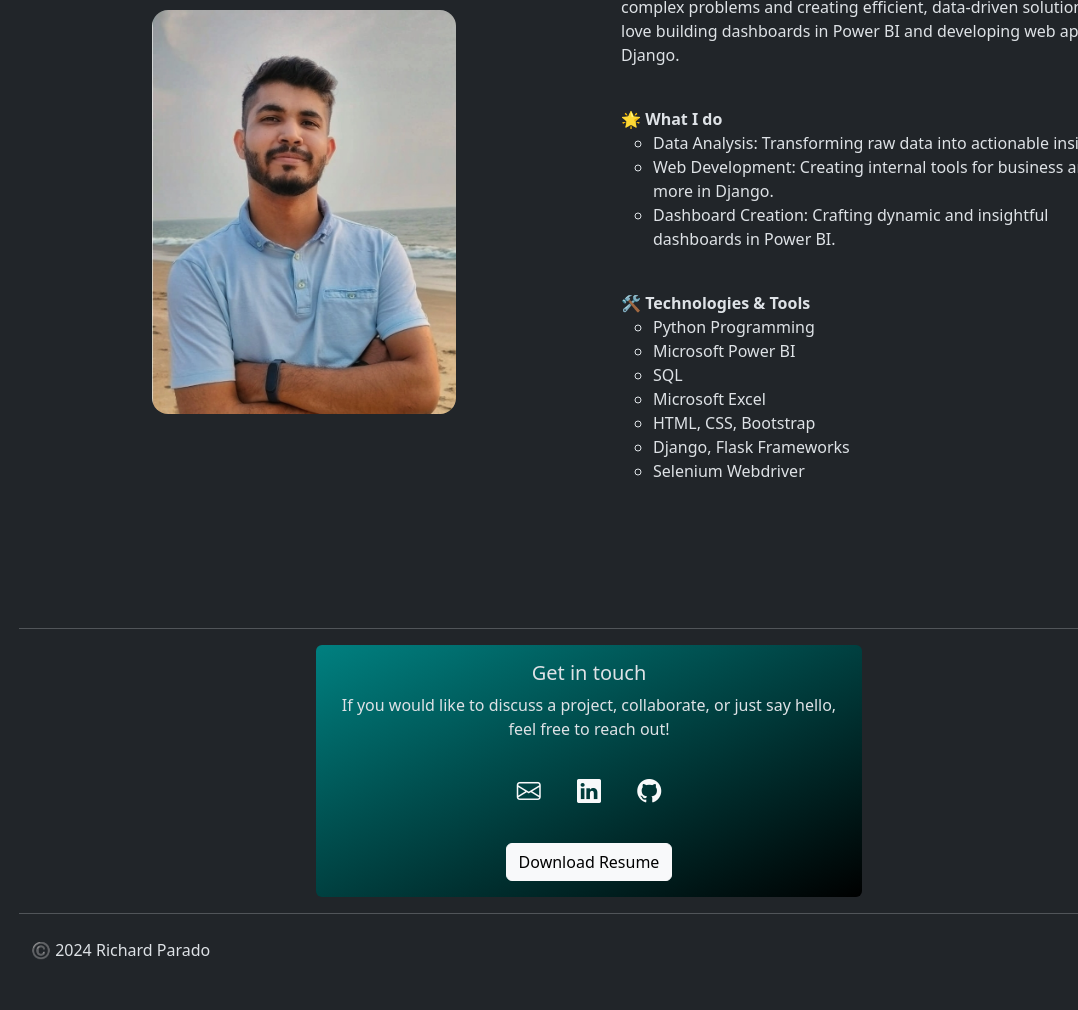
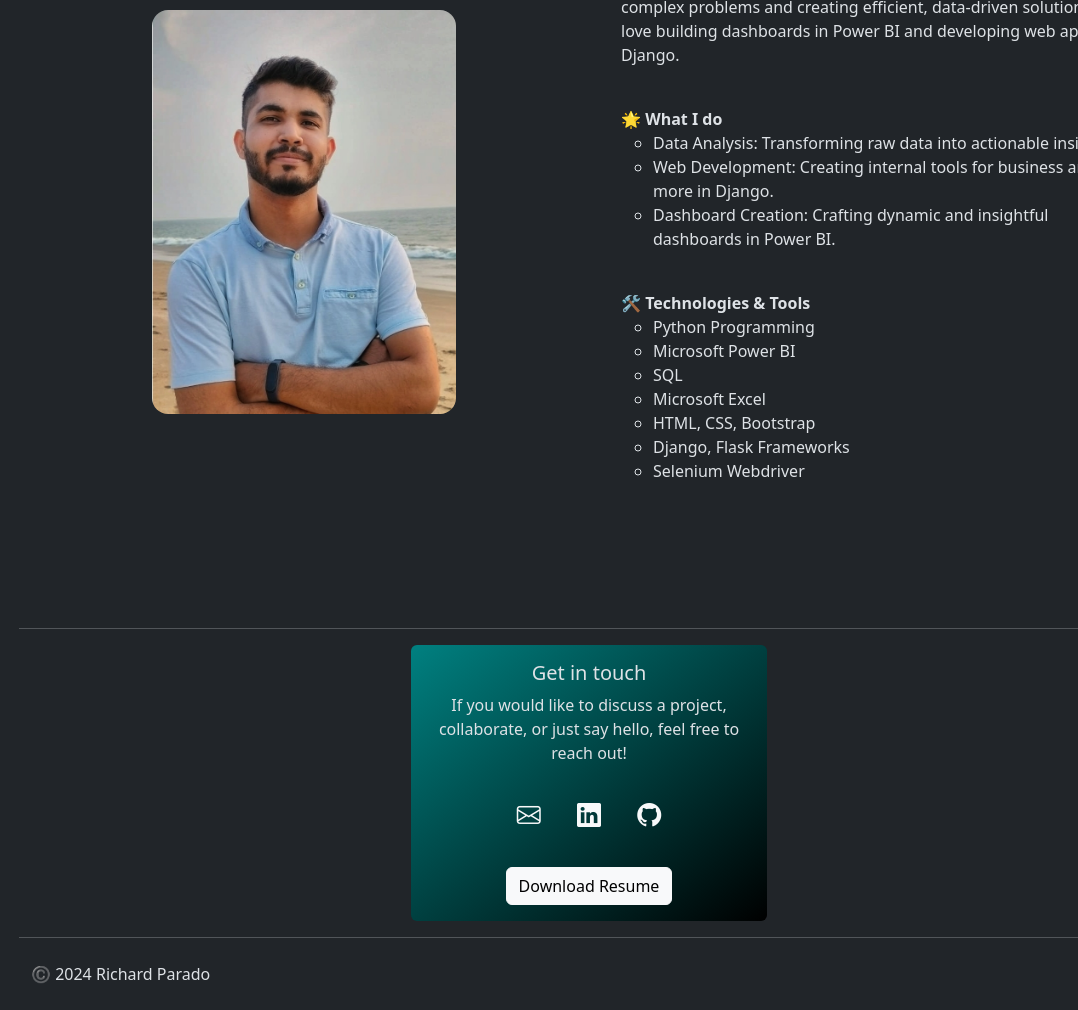
Before and after one commit to RichardParado/personal_website, a plain HTML site: page index.html in a window 1280 px wide. Shown: the part 988-1998 px from the top of the page, without its empty margins (51-1129 px from the left). Before the commit the page ends 1974 px from the top, so only its background shows below. Drawn offline with nearby package versions, Linux system fonts and the light colour scheme.

Commit message:
Update Contact Page

```diff
--- a/index.html
+++ b/index.html
@@ -93,7 +93,7 @@
     <!--Contact-->
     <section id="contact" class="container">
         <div class="row">
-            <div class="col-6">
+            <div class="col-lg-4">
                 <div class="card">
                     <div class="card-body">
                         <h5 class="card-title">Get in touch</h5>
```
